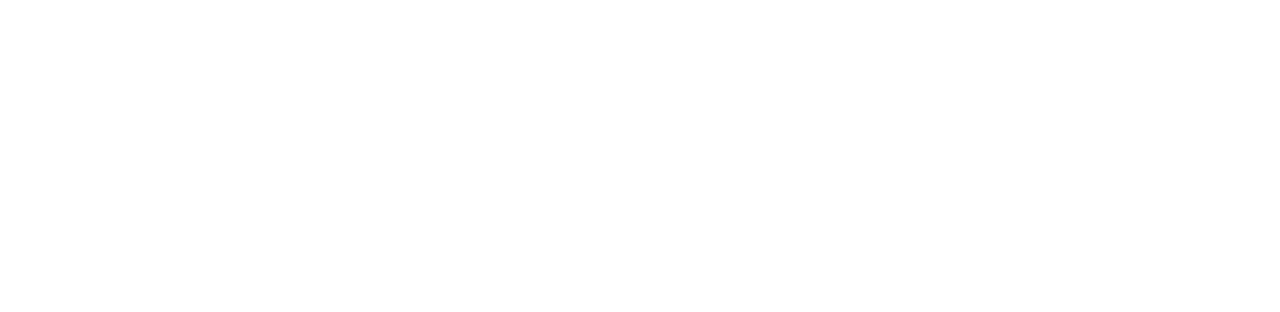
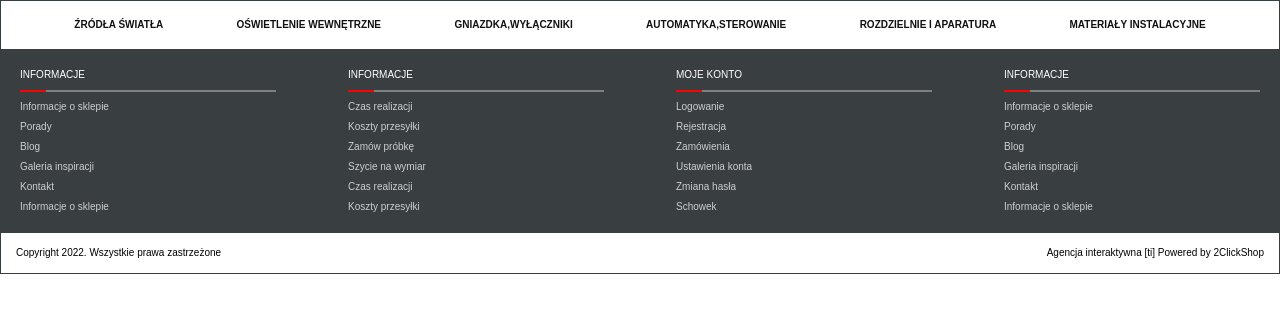
Before and after one commit to marcino10/shop-website-ELhurt, a website: page index.html in a window 1280 px wide. Drawn offline with Linux system fonts and the light colour scheme.

Commit message:
add top-nav, bottom-nav, footer

```diff
--- a/index.html
+++ b/index.html
@@ -9,10 +9,71 @@
 
     <body>
         <header></header>
-        <nav class="top-nav"></nav>
+        <nav class="top-nav">
+            <p class="bold-text"><a href="" class="top-nav-element">ŹRÓDŁA ŚWIATŁA</a></p>
+            <p class="bold-text"><a href="" class="top-nav-element">OŚWIETLENIE WEWNĘTRZNE</a></p>
+            <p class="bold-text"><a href="" class="top-nav-element">GNIAZDKA,WYŁĄCZNIKI</a></p>
+            <p class="bold-text"><a href="" class="top-nav-element">AUTOMATYKA,STEROWANIE</a></p>
+            <p class="bold-text"><a href="" class="top-nav-element">ROZDZIELNIE I APARATURA</a></p>
+            <p class="bold-text"><a href="" class="top-nav-element">MATERIAŁY INSTALACYJNE</a></p>
+        </nav>
+
         <main></main>
-        <nav></nav>
-        <footer></footer>
+        <nav class="bottom-nav">
+
+            <div class="bottom-nav-column-wrapper">
+                <h1 class="bottom-nav-header">Informacje</h1><br>
+                <div class="rectangle"></div><br>
+                <ul class="bottom-nav-list">
+                    <li>Informacje o sklepie</li>
+                    <li>Porady</li>
+                    <li>Blog</li>
+                    <li>Galeria inspiracji</li>
+                    <li>Kontakt</li>
+                    <li>Informacje o sklepie</li>
+                </ul>
+            </div>
+            <div class="bottom-nav-column-wrapper">
+                <h1 class="bottom-nav-header">Informacje</h1><br>
+                <div class="rectangle"></div><br>
+                <ul class="bottom-nav-list">
+                    <li>Czas realizacji</li>
+                    <li>Koszty przesyłki</li>
+                    <li>Zamów próbkę</li>
+                    <li>Szycie na wymiar</li>
+                    <li>Czas realizacji</li>
+                    <li>Koszty przesyłki</li>
+                </ul>
+            </div>
+            <div class="bottom-nav-column-wrapper">
+                <h1 class="bottom-nav-header">Moje konto</h1><br>
+                <div class="rectangle"></div><br>
+                <ul class="bottom-nav-list">
+                    <li>Logowanie</li>
+                    <li>Rejestracja</li>
+                    <li>Zamówienia</li>
+                    <li>Ustawienia konta</li>
+                    <li>Zmiana hasła</li>
+                    <li>Schowek</li>
+                </ul>
+            </div>
+            <div class="bottom-nav-column-wrapper">
+                <h1 class="bottom-nav-header">Informacje</h1><br>
+                <div class="rectangle"></div><br>
+                <ul class="bottom-nav-list">
+                    <li>Informacje o sklepie</li>
+                    <li>Porady</li>
+                    <li>Blog</li>
+                    <li>Galeria inspiracji</li>
+                    <li>Kontakt</li>
+                    <li>Informacje o sklepie</li>
+                </ul>
+            </div>
+        </nav>
+        <footer class="footer">
+            <p>Copyright 2022. Wszystkie prawa zastrzeżone</p>
+            <p>Agencja interaktywna [ti] Powered by 2ClickShop</p>
+        </footer>
         <script src="js/main.js"></script>
     </body>
 </html>
--- a/sass/_colors.scss
+++ b/sass/_colors.scss
@@ -2,3 +2,4 @@ $main-white: #ffffff;
 $main-font-color: #111111;
 $additional-element-color: #F74137;
 $additional-bgc: #393E40;
+$nav-font-color: #CDCFCF;
--- a/sass/_reset.scss
+++ b/sass/_reset.scss
@@ -1,16 +1,88 @@
-html, body, div, span, applet, object, iframe,
-h1, h2, h3, h4, h5, h6, p, blockquote, pre,
-a, abbr, acronym, address, big, cite, code,
-del, dfn, em, img, ins, kbd, q, s, samp,
-small, strike, strong, sub, sup, tt, var,
-b, u, i, center,
-dl, dt, dd, ol, ul, li,
-fieldset, form, label, legend,
-table, caption, tbody, tfoot, thead, tr, th, td,
-article, aside, canvas, details, embed,
-figure, figcaption, footer, header, hgroup,
-menu, nav, output, ruby, section, summary,
-time, mark, audio, video {
+* {
+    box-sizing: border-box;
+}
+
+html,
+body,
+div,
+span,
+applet,
+object,
+iframe,
+h1,
+h2,
+h3,
+h4,
+h5,
+h6,
+p,
+blockquote,
+pre,
+a,
+abbr,
+acronym,
+address,
+big,
+cite,
+code,
+del,
+dfn,
+em,
+img,
+ins,
+kbd,
+q,
+s,
+samp,
+small,
+strike,
+strong,
+sub,
+sup,
+tt,
+var,
+b,
+u,
+i,
+center,
+dl,
+dt,
+dd,
+ol,
+ul,
+li,
+fieldset,
+form,
+label,
+legend,
+table,
+caption,
+tbody,
+tfoot,
+thead,
+tr,
+th,
+td,
+article,
+aside,
+canvas,
+details,
+embed,
+figure,
+figcaption,
+footer,
+header,
+hgroup,
+menu,
+nav,
+output,
+ruby,
+section,
+summary,
+time,
+mark,
+audio,
+video {
     margin: 0;
     padding: 0;
     border: 0;
@@ -19,22 +91,35 @@ time, mark, audio, video {
     vertical-align: baseline;
 }
 /* HTML5 display-role reset for older browsers */
-article, aside, details, figcaption, figure,
-footer, header, hgroup, menu, nav, section {
+article,
+aside,
+details,
+figcaption,
+figure,
+footer,
+header,
+hgroup,
+menu,
+nav,
+section {
     display: block;
 }
 body {
     line-height: 1;
 }
-ol, ul {
+ol,
+ul {
     list-style: none;
 }
-blockquote, q {
+blockquote,
+q {
     quotes: none;
 }
-blockquote:before, blockquote:after,
-q:before, q:after {
-    content: '';
+blockquote:before,
+blockquote:after,
+q:before,
+q:after {
+    content: "";
     content: none;
 }
 table {
--- a/sass/main.scss
+++ b/sass/main.scss
@@ -1,7 +1,68 @@
-@use 'reset';
-@use 'colors' as *;
+@use "reset";
+@use "colors" as *;
 
-.top-nav{
-    background-color: $main-white;
+html {
+    font-size: 10px;
+}
 
+body {
+    font-family: sans-serif;
 }
+
+.top-nav {
+    width: 100%;
+    height: 50px;
+    border: 1px solid $additional-bgc;
+    display: flex;
+    justify-content: center;
+    font-size: 1rem;
+    align-items: center;
+    justify-content: space-evenly;
+}
+
+.bold-text {
+    font-weight: bold;
+}
+
+.top-nav-element {
+    color: $main-font-color;
+    text-decoration: none;
+}
+
+.footer {
+    display: flex;
+    flex-direction: row;
+    text-align: center;
+    justify-content: space-between;
+    padding: 15px;
+    border: 1px solid $additional-bgc;
+}
+
+.bottom-nav {
+    display: flex;
+    flex-direction: row;
+    justify-content: space-between;
+    background-color: $additional-bgc;
+    width: 100vw;
+    padding: 20px;
+}
+
+.bottom-nav-header {
+    font-size: 1rem;
+    color: $main-white;
+    text-transform: uppercase;
+}
+
+.bottom-nav-list {
+    display: flex;
+    flex-direction: column;
+    font-size: 1rem;
+    color:$nav-font-color ;
+    gap: 10px;
+}
+
+.rectangle {
+    background: linear-gradient(90deg, red 0 10%, gray 10% 90%);
+    height: 2px;
+    width: 20vw;
+}
```
Also changed, not shown: css/style.css, 1 other file.
